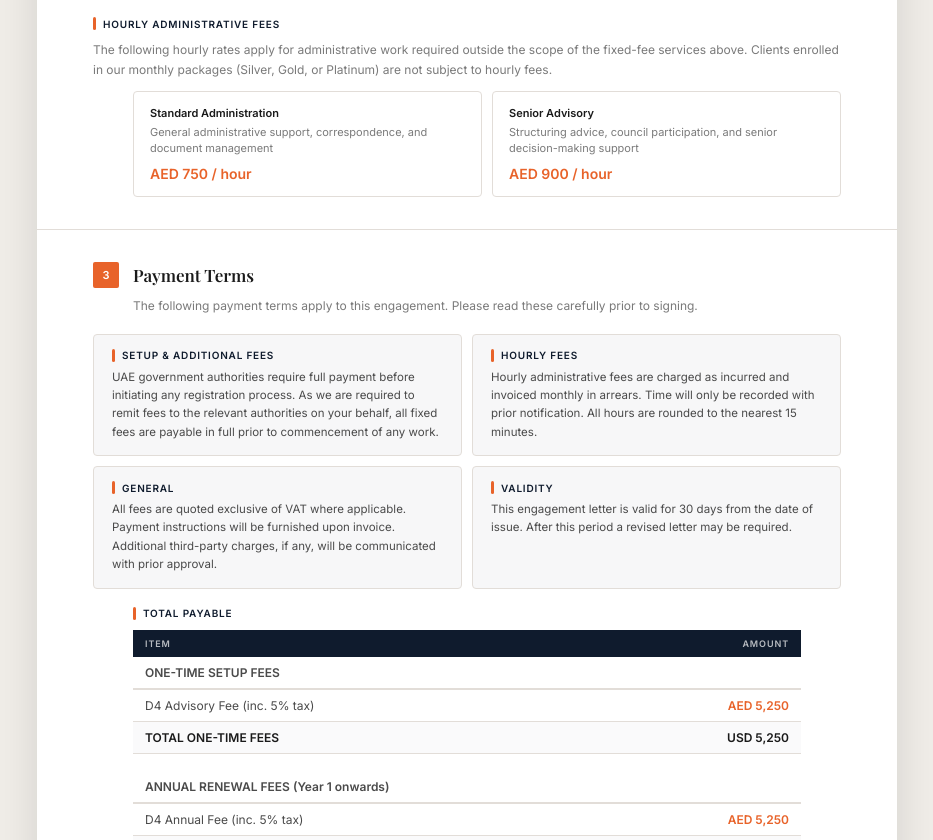
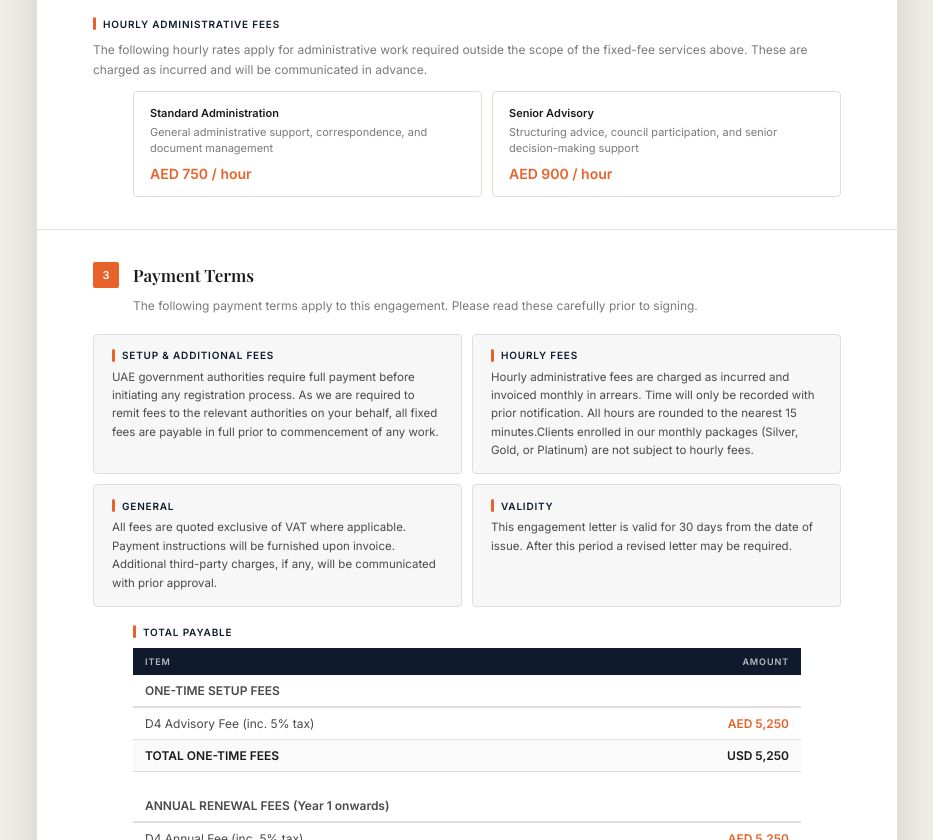
Before and after one commit to Joshua-D4-tfo/d4-engagement-foundation-setup, a website: page index.html in a window 1280 px wide. Shown: the part 1719-2559 px from the top of the page, without its empty margins (173-1106 px from the left). Drawn offline with nearby package versions, Linux system fonts and the light colour scheme.

Commit message:
Update index.html

```diff
--- a/index.html
+++ b/index.html
@@ -330,7 +330,7 @@
     <!-- Hourly admin fees (informational — not selectable) -->
     <div style="margin-top:20px;">
       <div style="font-size:10px;font-weight:700;text-transform:uppercase;letter-spacing:0.08em;color:var(--navy);margin-bottom:10px;display:flex;align-items:center;gap:7px;margin-left:0;"><span style="display:block;width:3px;height:13px;background:var(--orange);border-radius:2px;"></span>Hourly Administrative Fees</div>
-      <p style="font-size:12px;color:var(--text-light);line-height:1.6;margin-bottom:12px;">The following hourly rates apply for administrative work required outside the scope of the fixed-fee services above. Clients enrolled in our monthly packages (Silver, Gold, or Platinum) are not subject to hourly fees.</p>
+      <p style="font-size:12px;color:var(--text-light);line-height:1.6;margin-bottom:12px;">The following hourly rates apply for administrative work required outside the scope of the fixed-fee services above. These are charged as incurred and will be communicated in advance.</p>
       <div class="hourly-grid">
         <div class="hourly-card">
           <h4>Standard Administration</h4>
@@ -357,7 +357,7 @@
       </div>
       <div style="background:rgba(15,27,45,0.03);border:1px solid var(--rule);border-radius:4px;padding:14px 18px;">
         <div style="font-size:10px;font-weight:700;text-transform:uppercase;letter-spacing:0.08em;color:var(--navy);margin-bottom:6px;display:flex;align-items:center;gap:7px;"><span style="display:block;width:3px;height:13px;background:var(--orange);border-radius:2px;flex-shrink:0;"></span>Hourly Fees</div>
-        <p style="font-size:11.5px;color:var(--text-mid);line-height:1.6;">Hourly administrative fees are charged as incurred and invoiced monthly in arrears. Time will only be recorded with prior notification. All hours are rounded to the nearest 15 minutes.</p>
+        <p style="font-size:11.5px;color:var(--text-mid);line-height:1.6;">Hourly administrative fees are charged as incurred and invoiced monthly in arrears. Time will only be recorded with prior notification. All hours are rounded to the nearest 15 minutes.Clients enrolled in our monthly packages (Silver, Gold, or Platinum) are not subject to hourly fees.</p>
       </div>
       <div style="background:rgba(15,27,45,0.03);border:1px solid var(--rule);border-radius:4px;padding:14px 18px;">
         <div style="font-size:10px;font-weight:700;text-transform:uppercase;letter-spacing:0.08em;color:var(--navy);margin-bottom:6px;display:flex;align-items:center;gap:7px;"><span style="display:block;width:3px;height:13px;background:var(--orange);border-radius:2px;flex-shrink:0;"></span>General</div>
```
